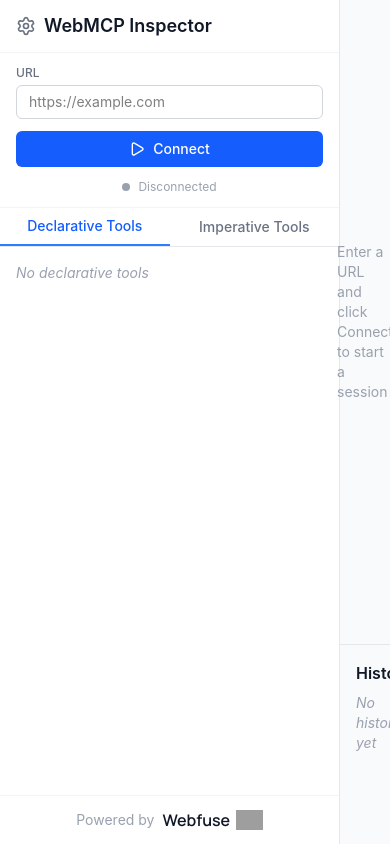
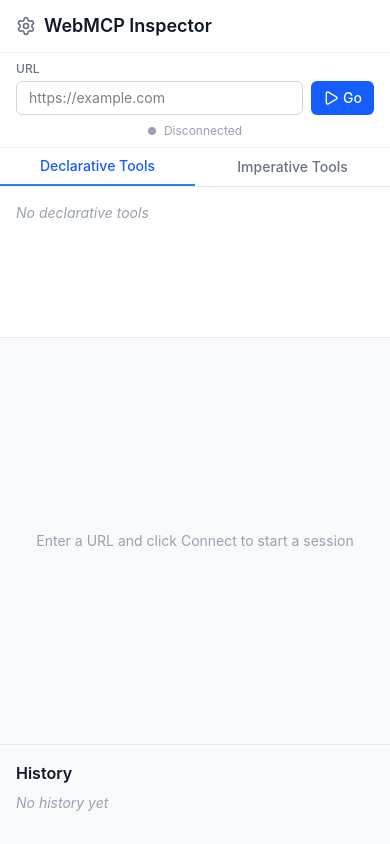
Before and after one commit to aogz/webmcpinspector, a React (Vite) app: page / in a window 390 px wide. Built offline with nearby package versions, Linux system fonts and the light colour scheme; grey boxes are pictures that could not be loaded.

Commit message:
better mobile ui

```diff
--- a/src/App.tsx
+++ b/src/App.tsx
@@ -349,7 +349,7 @@
   }, [url, connected, restoreOverrides]);
 
   return (
-    <div className="flex h-screen w-screen overflow-hidden bg-white">
+    <div className="flex flex-col md:flex-row h-screen w-screen overflow-hidden bg-white">
       <Sidebar
         url={url}
         urlHistory={urlHistory}
--- a/src/components/MainContent.tsx
+++ b/src/components/MainContent.tsx
@@ -31,7 +31,7 @@
 
 export default function MainContent({ connected, connecting, history }: MainContentProps) {
   return (
-    <div className="flex-1 flex flex-col min-w-0 bg-gray-50">
+    <div className="h-[60vh] md:h-auto flex-1 flex flex-col min-w-0 bg-gray-50">
       <div className="flex-1 min-h-0 relative">
         <iframe
           id="webfuse-container"
@@ -56,7 +56,7 @@
         )}
       </div>
 
-      <div className="h-[200px] min-h-[200px] border-t border-gray-200 overflow-auto">
+      <div className="h-[100px] md:h-[200px] min-h-[100px] md:min-h-[200px] border-t border-gray-200 overflow-auto">
         <div className="p-4">
           <h3 className="text-base font-semibold text-gray-900 mb-2">
             History
--- a/src/components/Sidebar.tsx
+++ b/src/components/Sidebar.tsx
@@ -51,7 +51,7 @@
   const webfuseCount = forms.filter((f) => f.webfuseApplied).length;
 
   return (
-    <aside className="w-[340px] min-w-[340px] border-r border-gray-200 flex flex-col bg-white">
+    <aside className="h-[40vh] md:h-auto w-full md:w-[340px] md:min-w-[340px] border-b md:border-b-0 md:border-r border-gray-200 flex flex-col bg-white overflow-hidden">
       {/* Header */}
       <div className="flex items-center gap-2 px-4 py-3 border-b border-gray-100">
         <Settings className="w-5 h-5 text-gray-500" />
@@ -59,11 +59,12 @@
       </div>
 
       {/* URL + Connect */}
-      <div className="px-4 py-3 space-y-3 border-b border-gray-100">
+      <div className="px-4 py-2 md:py-3 space-y-2 md:space-y-3 border-b border-gray-100">
         <div className="relative">
           <label className="block text-xs font-medium text-gray-500 mb-1">
             URL
           </label>
+          <div className="flex gap-2">
             <input
               type="text"
               value={url}
@@ -78,8 +79,17 @@
                 if (e.key === "Escape") setShowHistory(false);
               }}
               placeholder="https://example.com"
-            className="w-full px-3 py-1.5 border border-gray-300 rounded-md text-sm focus:outline-none focus:ring-2 focus:ring-blue-500 focus:border-blue-500"
+              className="flex-1 min-w-0 px-3 py-1.5 border border-gray-300 rounded-md text-sm focus:outline-none focus:ring-2 focus:ring-blue-500 focus:border-blue-500"
             />
+            <button
+              onClick={onConnect}
+              disabled={connecting}
+              className="md:hidden shrink-0 flex items-center justify-center gap-1 px-3 py-1.5 bg-blue-600 text-white rounded-md text-sm font-medium hover:bg-blue-700 transition-colors cursor-pointer disabled:opacity-50 disabled:cursor-not-allowed"
+            >
+              <Play className="w-4 h-4" />
+              {connecting ? "..." : connected ? "Open" : "Go"}
+            </button>
+          </div>
           {showHistory && urlHistory.length > 0 && (
             <div className="absolute z-10 left-0 right-0 mt-1 bg-white border border-gray-200 rounded-md shadow-lg max-h-48 overflow-y-auto">
               {urlHistory
@@ -104,7 +114,7 @@
         <button
           onClick={onConnect}
           disabled={connecting}
-          className="w-full flex items-center justify-center gap-2 px-4 py-2 bg-blue-600 text-white rounded-md text-sm font-medium hover:bg-blue-700 transition-colors cursor-pointer disabled:opacity-50 disabled:cursor-not-allowed"
+          className="hidden md:flex w-full items-center justify-center gap-2 px-4 py-2 bg-blue-600 text-white rounded-md text-sm font-medium hover:bg-blue-700 transition-colors cursor-pointer disabled:opacity-50 disabled:cursor-not-allowed"
         >
           <Play className="w-4 h-4" />
           {connecting ? "Connecting..." : connected ? "Open Tab" : "Connect"}
@@ -192,7 +202,7 @@
       </div>
 
       {/* Powered by Webfuse */}
-      <div className="px-4 py-3 border-t border-gray-100 flex items-center justify-center gap-2">
+      <div className="hidden md:flex px-4 py-3 border-t border-gray-100 items-center justify-center gap-2">
         <span className="text-sm text-gray-400">Powered by</span>
         <a href="https://www.webfuse.com" target="_blank" rel="noopener noreferrer" className="flex items-center gap-1.5">
           <span className="text-base font-semibold text-gray-900" style={{ fontFamily: "'Manrope', sans-serif" }}>Webfuse</span>
```
Lines whose indentation alone changed are shown as unchanged.
